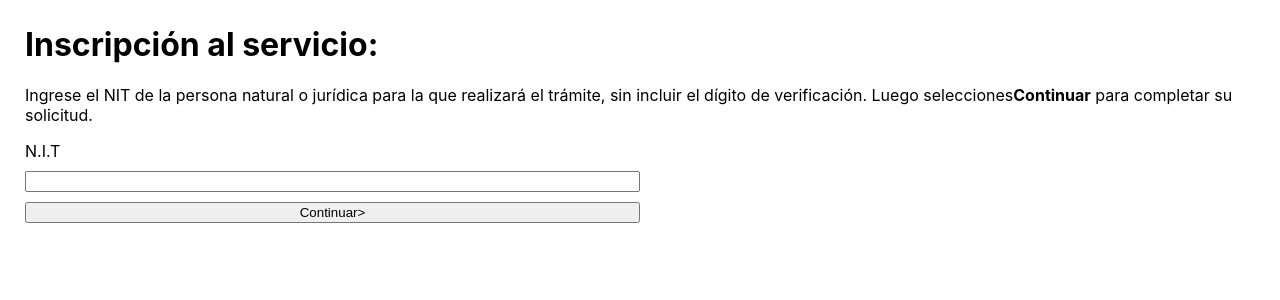
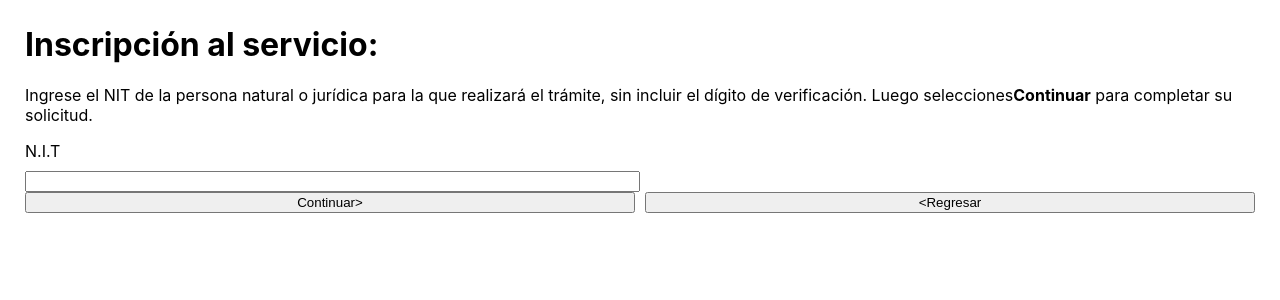
Before and after one commit to andresporras3423/teleperformance-front, a React (Create React App) app: page / in a window 1280 px wide. Shown: the top 300 px of the page. Built offline with nearby package versions, Linux system fonts and the light colour scheme; the HTML template or start-up script is replaced by a standard one.

Commit message:
add go back button to both pages

```diff
--- a/src/App.css
+++ b/src/App.css
@@ -55,6 +55,12 @@
   color: #61dafb;
 }
 
+.buttons{
+  display: grid;
+  grid-gap:10px;
+  grid-template-columns: 1fr 1fr;
+}
+
 @keyframes App-logo-spin {
   from {
     transform: rotate(0deg);
--- a/src/components/Form.js
+++ b/src/components/Form.js
@@ -114,10 +114,24 @@ function Form(props) {
         }
         <label>Correo electrónico *</label>
         <input type="text" value={email} onChange={(e) => setEmail(e.target.value)} />
-        <button className="mt-3 btn btn-danger" onClick={() => updatePersonInfo()}>
+        <div>
+          <input className="m-1" type="checkbox" checked={allowEmailMessage} onChange={() => setAllowEmailMessage(!allowEmailMessage)}></input>
+          <label className="m-1">Autorizo que envíen mensajes al correo registrado</label>
+        </div>
+        <div>
+          <input className="m-1" type="checkbox" checked={allowPhoneMessage} onChange={() => setAllowPhoneMessage(!allowPhoneMessage)}></input>
+          <label className="m-1">Autorizo que envíen mensajes al teléfono registrado</label>
+        </div>
+      </div>
+      <div className="buttons">
+      <button className="mt-3 btn btn-danger" onClick={() => updatePersonInfo()}>
           Continuar
           {'>'}
-        </button>
+      </button>
+      <button className="mt-3 btn btn-dark" onClick={() => setPage(0)}>
+            {'<'}
+            Regresar
+      </button>
       </div>
     </div>
   );
--- a/src/components/Nit.js
+++ b/src/components/Nit.js
@@ -6,11 +6,14 @@ function Nit(props) {
   const [nit, setNit] = useState('');
 
   const findPerson = async () => {
-    const data = await getPerson(nit);
+    if(nit==="") window.alert("ingrese un valor válido");
+    else{
+      const data = await getPerson(nit);
     if (data.error) window.alert(data.error);
     else {
       setPersonInfo(data);
       setPage(1);
+    }
     }
   };
 
@@ -25,11 +28,17 @@ function Nit(props) {
       </p>
       <div className="nit-form form-group">
         <label>N.I.T</label>
-        <input type="text" className="form-control" value={nit} onChange={(e) => setNit(e.target.value)} />
-        <button className="mt-3 btn btn-danger" onClick={() => findPerson()}>
+        <input type="number" className="form-control" value={nit} onChange={(e) => setNit(e.target.value)} />
+      </div>
+      <div className="buttons">
+      <button className="mt-3 btn btn-danger" onClick={() => findPerson()}>
           Continuar
           {'>'}
         </button>
+      <button className="mt-3 btn btn-dark">
+            {'<'}
+            Regresar
+      </button>
       </div>
     </div>
   );
```
